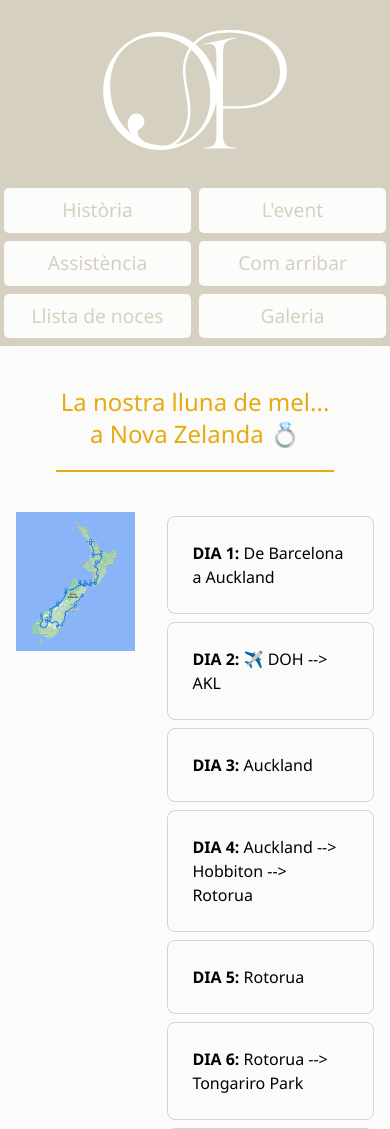
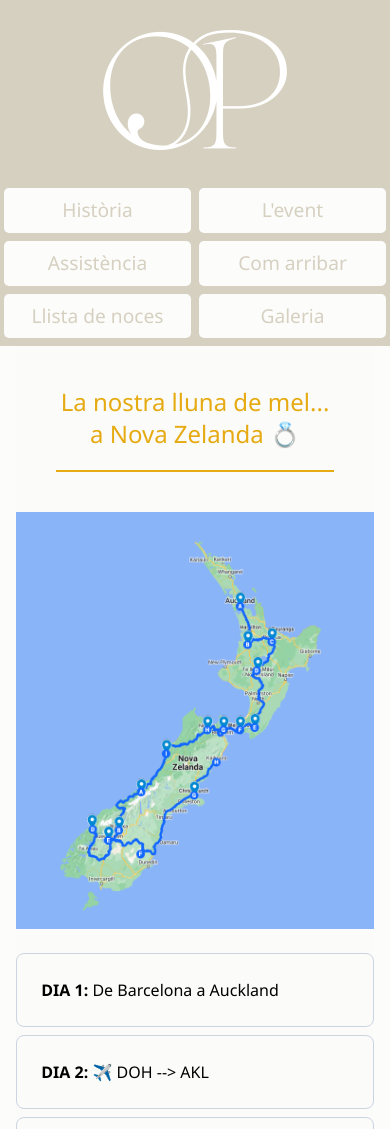
Before and after one commit to PatyCu/wedding, a React (Vite) app: page /registry-list in a window 390 px wide. Shown: the top 1129 px of the page. Built offline with nearby package versions, Linux system fonts and the light colour scheme.

Commit message:
fixed styles for sm/md/lg breakpoints

```diff
--- a/src/data/trip.json
+++ b/src/data/trip.json
@@ -34,8 +34,9 @@
       "calendarDay": "11/10/2023",
       "dayItems": [
         {
-          "itemTitle": "Vol ✈️ BCN --> DOH",
-          "itemValue": "500€"
+          "itemTitle": "Auckland City Hotel",
+          "itemValue": "150€",
+          "itemImg": "hotel.png"
         }
       ]
     },
--- a/src/wedding-registry/RegistryList.jsx
+++ b/src/wedding-registry/RegistryList.jsx
@@ -8,13 +8,13 @@ const RegistryList = () => {
           La nostra lluna de mel... a Nova Zelanda 💍
         </h2>
       </div>
-      <div className="basis-1/3">
+      <div className="basis-full md:basis-1/3">
         <img
           src="../img/NewZealandTripOverview.png"
           alt="map of New Zealand with pins on it to signal de stops in a trip"
         />
       </div>
-      <div className="-mt-5 basis-2/3">
+      <div className="mx-auto sm:basis-full md:-mt-5 md:basis-2/3">
         <Trip />
       </div>
     </div>
--- a/src/wedding-registry/Trip.jsx
+++ b/src/wedding-registry/Trip.jsx
@@ -23,7 +23,7 @@ const Trip = () => {
   }
 
   return (
-    <div className="ml-8 w-fit">
+    <div className="ml-0 md:ml-8">
       <ul className="my-6">
         <form>
           {tripTitles.map((dayTrip, dayNumber) => (
--- a/src/wedding-registry/TripDay.jsx
+++ b/src/wedding-registry/TripDay.jsx
@@ -7,7 +7,7 @@ const TripDay = ({ dayNumber, dayNumberClicked, dayTripDetails }) => {
     return (
       <div className="mx-auto mb-5 flex w-4/5">
         <div className="">
-          <ul className="flex flex-row flex-wrap content-between justify-around gap-2">
+          <ul className="mt-2 flex flex-row flex-wrap content-between justify-around gap-2">
             {dayItems.map((item) => (
               <ActivityGift
                 key={item.itemTitle}
```
